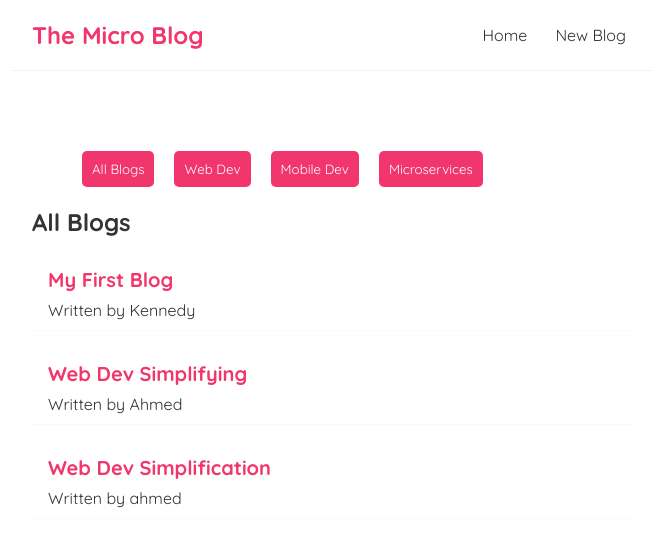
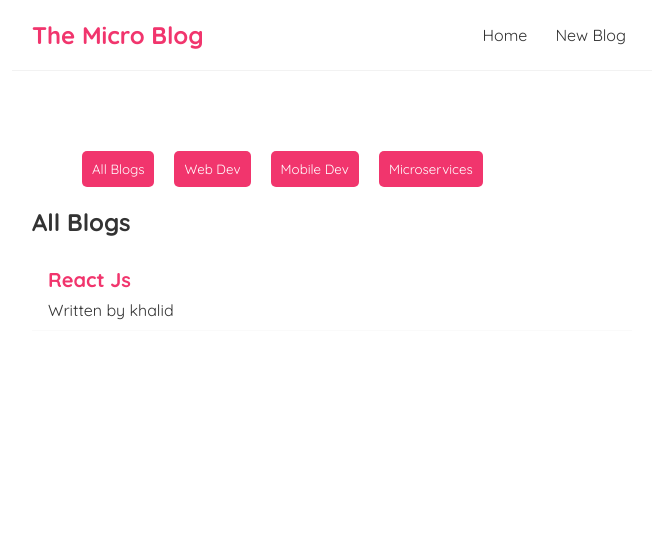
Before and after one commit to EngKhallo/micro-blog, a React (Create React App) app: page / in a window 1280 px wide. Shown: the top 546 px of the page, without its empty margins (308-964 px from the left). Built offline with nearby package versions, Linux system fonts and the light colour scheme; data requests are answered from the project's data file.

Commit message:
Refactoring

```diff
--- a/data/db.json
+++ b/data/db.json
@@ -1,24 +1,10 @@
 {
   "blogs": [
     {
-      "category": "Mobile",
-      "title": "My First Blog",
-      "body": "lorem ipsum dolor sit amet, consectetur adipiscing",
-      "author": "Kennedy",
-      "id": 2
-    },
-    {
-      "category": "Microservices",
-      "title": "Web Dev Simplifying",
-      "body": "lorem ipsum dolor sit amet, consectetur adipiscing",
-      "author": "Ahmed",
-      "id": 3
-    },
-    {
-      "title": "Web Dev Simplification",
-      "body": "jhdsaf",
-      "author": "ahmed",
-      "id": 14
+      "title": "React Js",
+      "body": "The React.js framework is an open-source JavaScript framework and library developed by Facebook. It’s used for building interactive user interfaces and web applications quickly and efficiently with significantly less code than you would with vanilla JavaScript.\n\nIn React, you develop your applications by creating reusable components that you can think of as independent Lego blocks. These components are individual pieces of a final interface, which, when assembled, form the application’s entire user interface.  \n\nReact’s primary role in an application is to handle the view layer of that application just like the V in a model-view-controller (MVC) pattern by providing the best and most efficient rendering execution. Rather than dealing with the whole user interface as a single unit, React.js encourages developers to separate these complex UIs into individual reusable components that form the building blocks of the whole UI. In doing so, the ReactJS framework combines the speed and efficiency of JavaScript with a more efficient method of manipulating the DOM to render web pages faster and create highly dynamic and responsive web applications.",
+      "author": "khalid",
+      "id": 15
     }
   ]
 }
--- a/src/Pages/BlogDetails.jsx
+++ b/src/Pages/BlogDetails.jsx
@@ -22,7 +22,6 @@ const BlogDetails = () => {
       {/* <h2>Blog Details - {id}</h2> */}
       {blogs && (
         <article>
-        <h2>{blogs.id}</h2>
           <h2>{blogs.title}</h2>
           <h4>Written by {blogs.author}</h4>
           <div>{blogs.body}</div>
```
